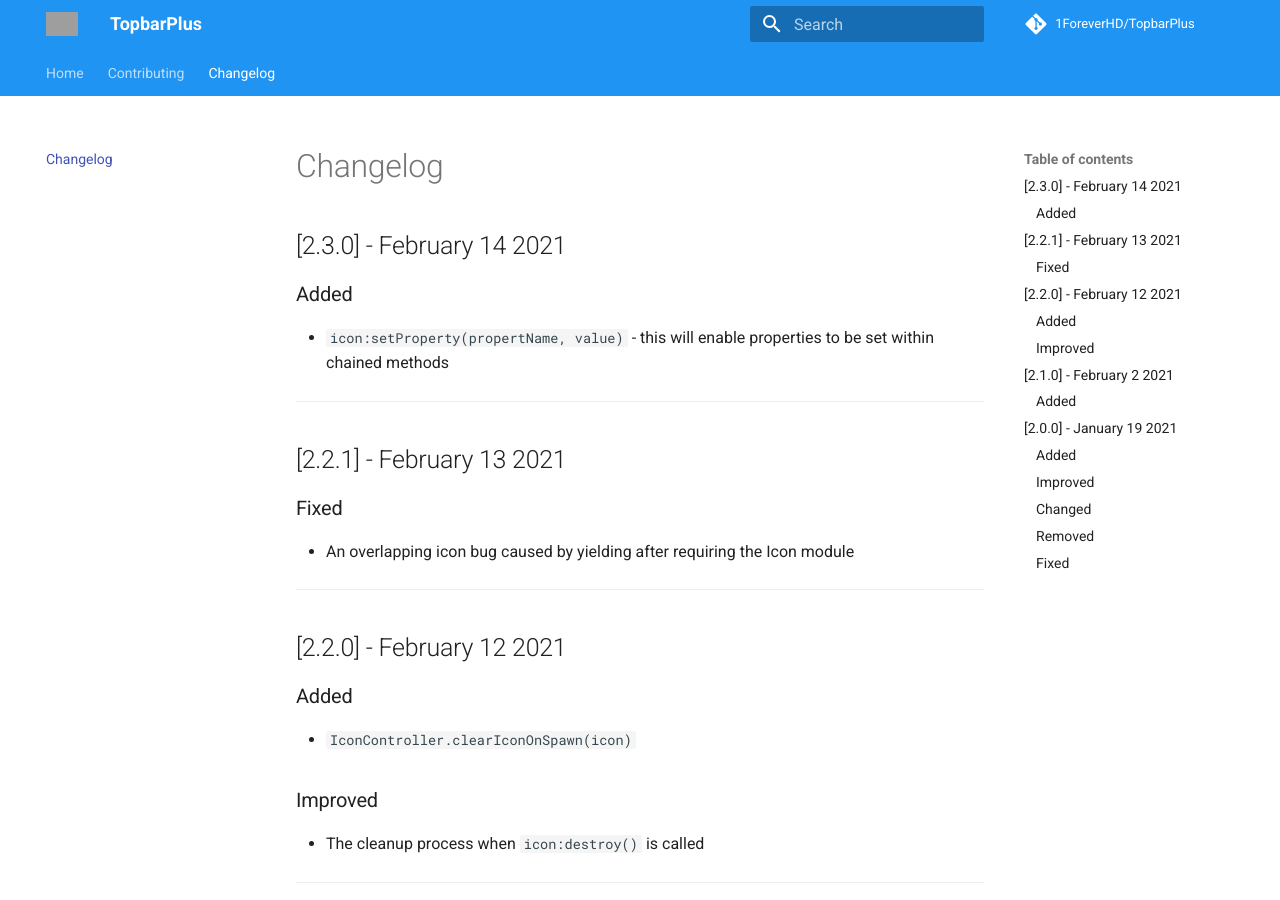
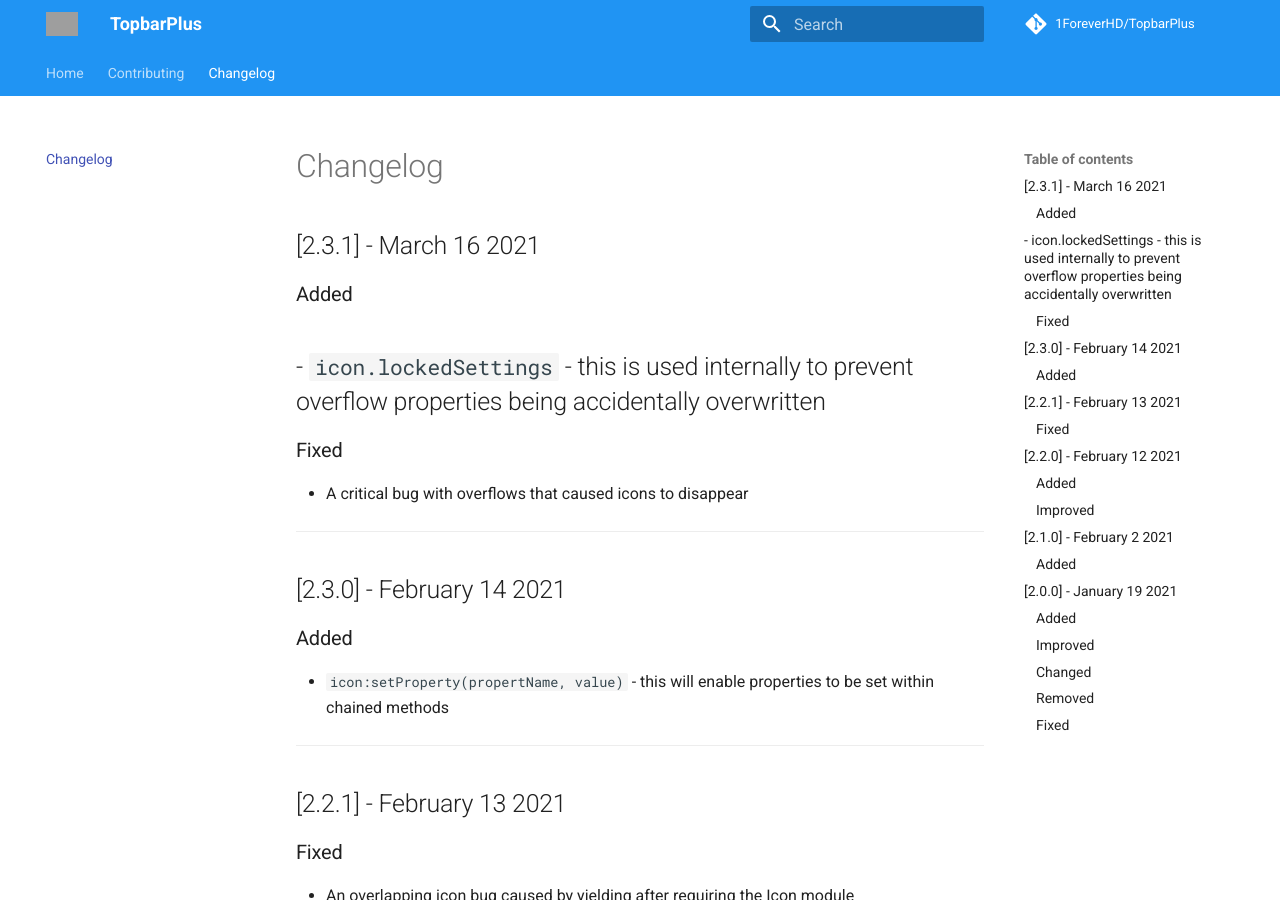
Before and after one commit to 1ForeverHD/TopbarPlus, an MkDocs documentation site: the page built from docs/changelog.md, in a window 1280 px wide and 900 px high. Built offline with MkDocs 1.6.1 and Material for MkDocs 9.7.7, drawn with Linux system fonts in a browser that asks for light colours; comment, search, counter and statistics services are not loaded; grey boxes are pictures that could not be loaded.

Commit message:
Fixed critical issues with overflows

```diff
--- a/docs/changelog.md
+++ b/docs/changelog.md
@@ -1,3 +1,13 @@
+## [2.3.1] - March 16 2021
+### Added
+- ``icon.lockedSettings`` - this is used internally to prevent overflow properties being accidentally overwritten
+-
+### Fixed
+- A critical bug with overflows that caused icons to disappear
+
+
+
+--------
 ## [2.3.0] - February 14 2021
 ### Added
 - ``icon:setProperty(propertName, value)`` - this will enable properties to be set within chained methods
```
Also changed, not shown: 2 other files.
